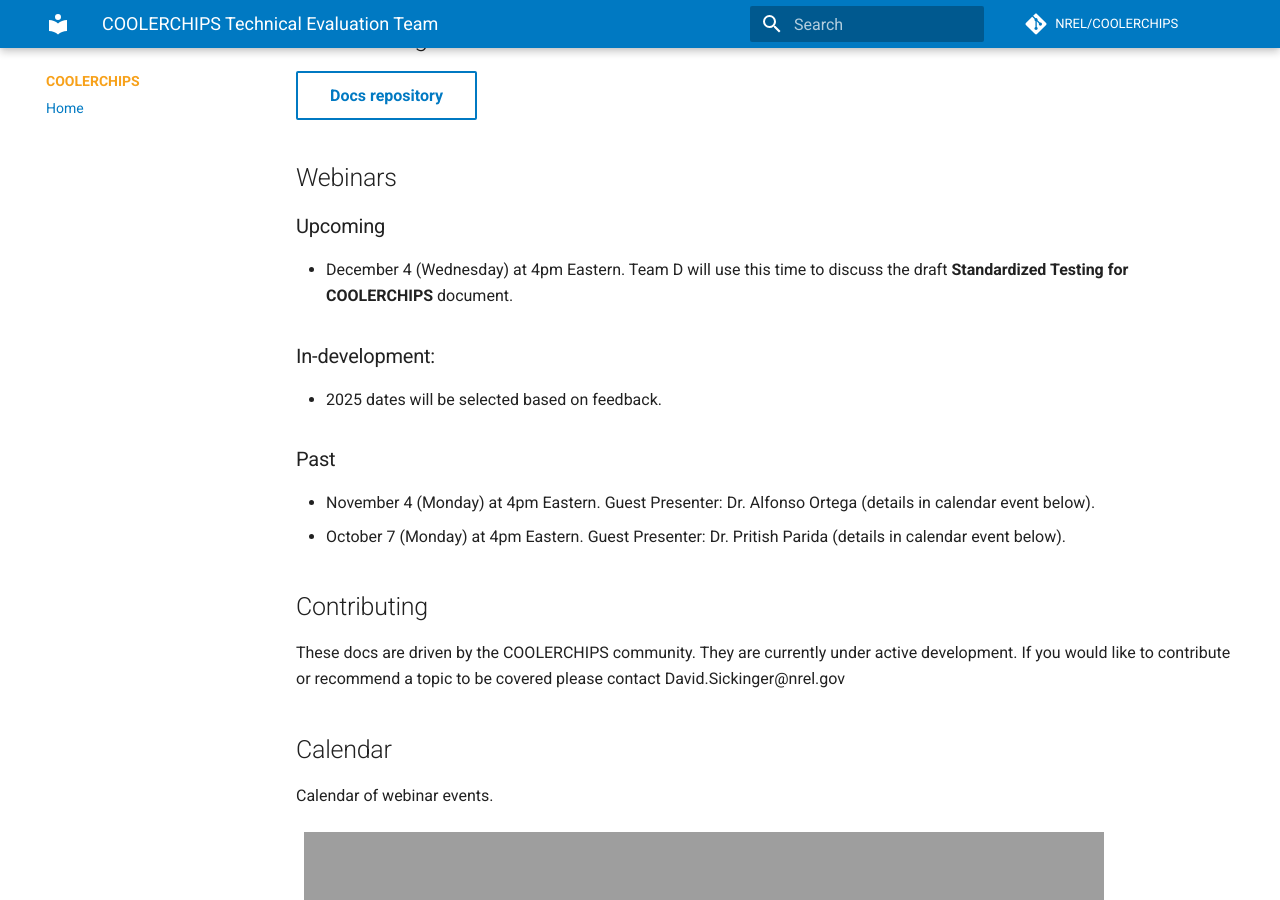
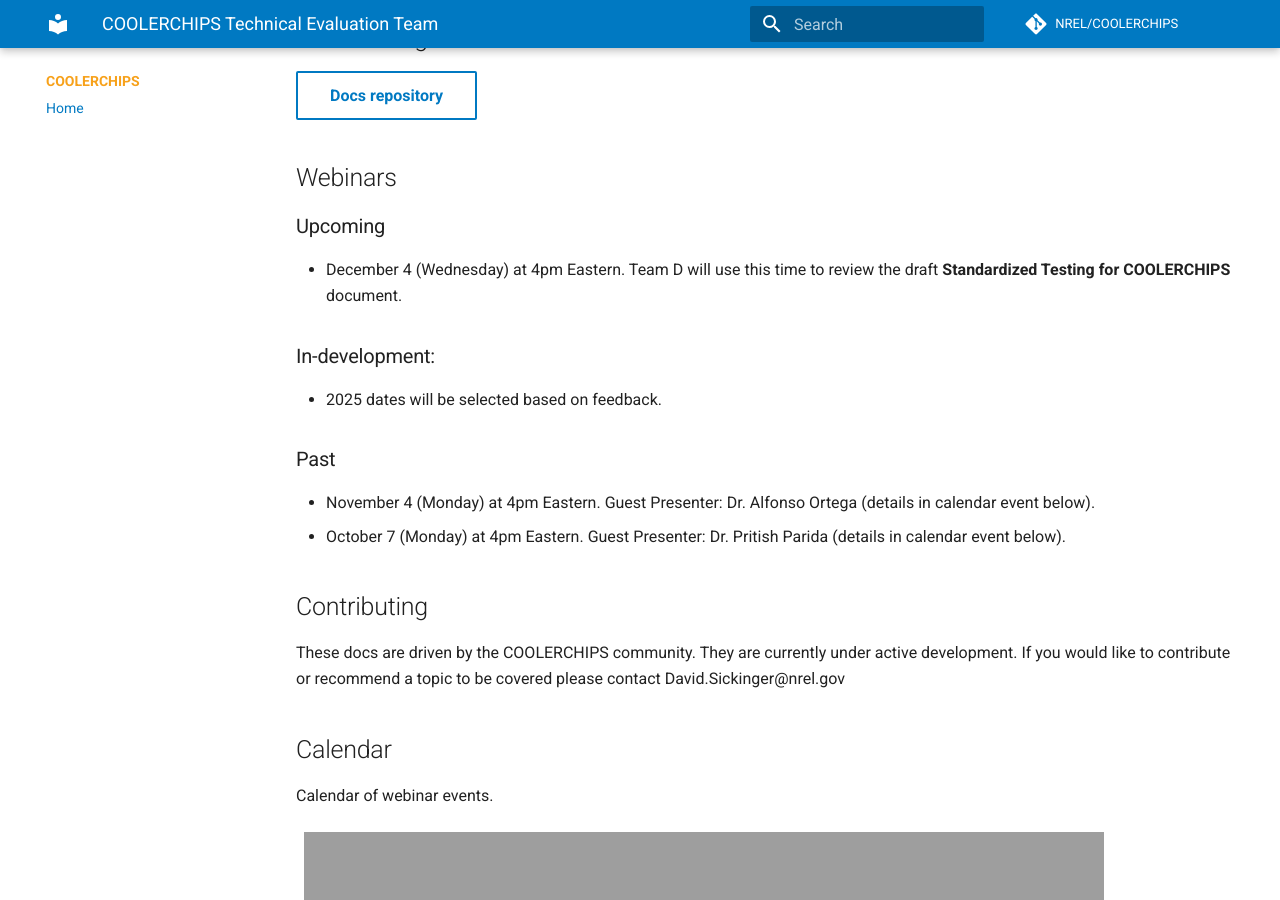
Before and after one commit to NREL/COOLERCHIPS-Technical-Evaluation-Team, an MkDocs documentation site: the page built from docs/index.md, in a window 1280 px wide and 900 px high, scrolled down 302 px. Built offline with MkDocs 1.6.1 and Material for MkDocs 9.7.7, drawn with Linux system fonts in a browser that asks for light colours; comment, search, counter and statistics services are not loaded.

Commit message:
Update index.md
Change discuss to review

```diff
--- a/docs/index.md
+++ b/docs/index.md
@@ -16,7 +16,7 @@
 
 ### Upcoming
 
-- December 4 (Wednesday) at 4pm Eastern. Team D will use this time to discuss the draft **Standardized Testing for COOLERCHIPS** document.
+- December 4 (Wednesday) at 4pm Eastern. Team D will use this time to review the draft **Standardized Testing for COOLERCHIPS** document.
 
 ### In-development:
 
```
